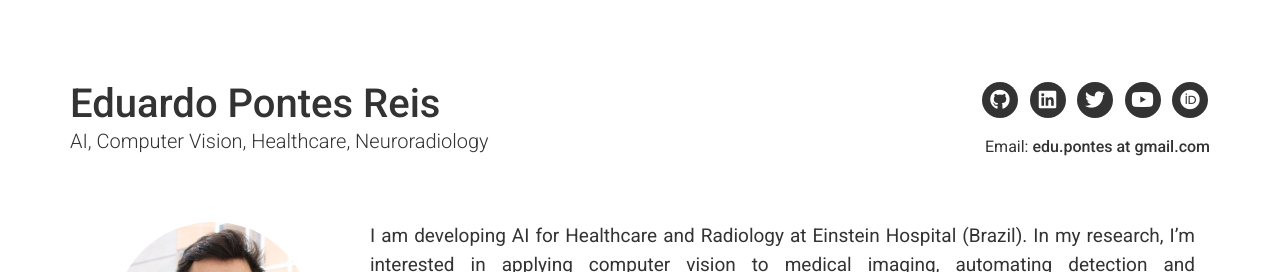
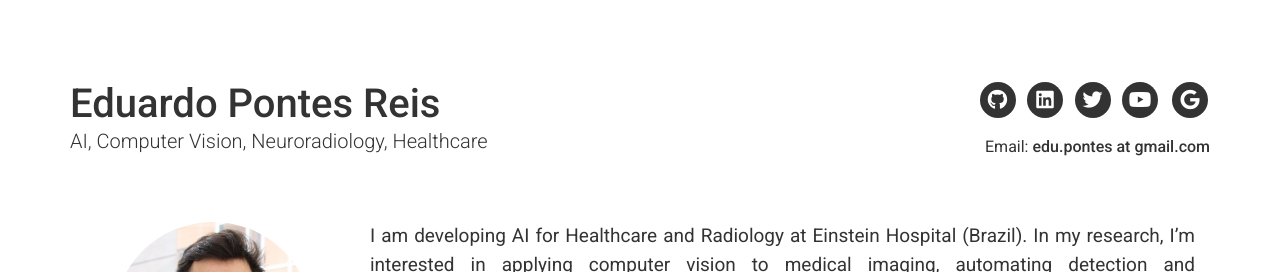
Before and after one commit to edreisMD/edreismd.github.io_old, a Jekyll site: the page built from index.md, in a window 1280 px wide. Shown: the top 272 px of the page. Built offline with Jekyll 4.4.1, drawn with Linux system fonts in a browser that asks for light colours; nearby versions of some CDN libraries.

Commit message:
google scholar

```diff
--- a/_config.yml
+++ b/_config.yml
@@ -7,7 +7,7 @@ version: 2
 
 # Personal info
 name: Eduardo Pontes Reis
-title: AI, Computer Vision, Healthcare, Neuroradiology
+title: AI, Computer Vision, Neuroradiology, Healthcare
 email: edu.pontes at gmail.com
 # email_title: Email (Email title override)
 # phone: Your phone number (optional)
@@ -31,13 +31,13 @@ linkedin_username: edreismd
 # pinterest_username: jekyll
 youtube_username: doodsEdu
 # googleplus_username: +jekyll
-orcid_username: 0000-0001-5110-457X
+# orcid_username: 0000-0001-5110-457X
 
-# # Additional icon links
-# additional_links:
-# - title: Link name
-#   icon: Font Awesome brand icon name (eg. fab fa-twitter) (https://fontawesome.com/icons?d=gallery&s=brands&m=free)
-#   url: Link url (eg. https://google.com)
+# Additional icon links
+additional_links:
+- title: Google Scholar
+  icon: fab fa-google # Font Awesome brand icon name (eg. fab fa-twitter) (https://fontawesome.com/icons?d=gallery&s=brands&m=free)
+  url: https://scholar.google.com.br/citations?user=NglVXZ8AAAAJ&hl=pt-BR&oi=ao # Link url (eg. https://google.com)
 # - title: another link
 #   icon: font awesome brand icon name (eg. fab fa-twitter) (https://fontawesome.com/icons?d=gallery&s=brands&m=free)
 #   url: Link url (eg. https://google.com)
```
